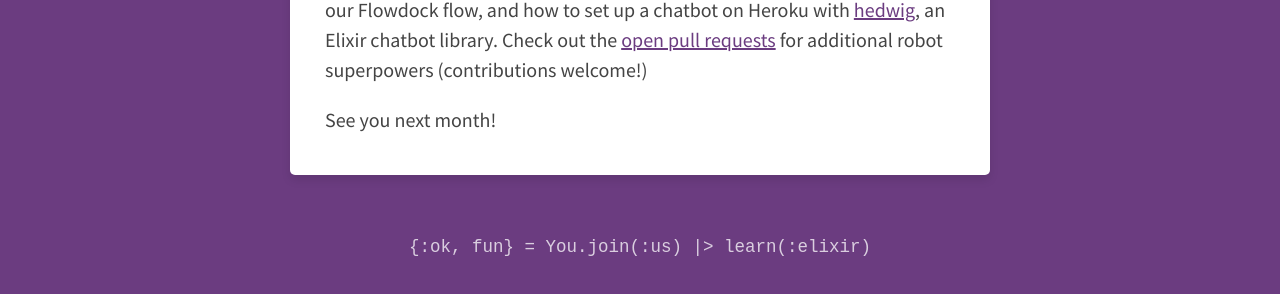
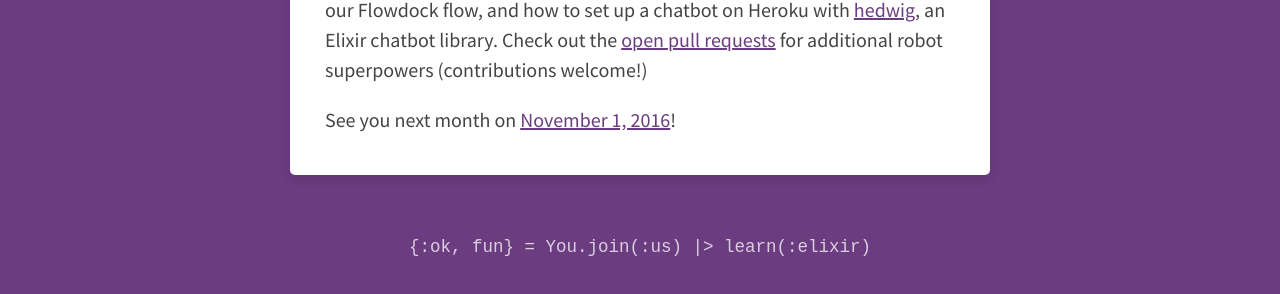
Before and after one commit to indyelixir/indyelixir.github.io, a Jekyll site: the page built from _posts/2016-10-04-recap-october-4-2016.markdown, in a window 1280 px wide. Shown: the part 1676-1970 px from the top of the page. Built offline with Jekyll 4.4.1, drawn with Linux system fonts in a browser that asks for light colours.

Commit message:
Add link to November meetup

```diff
--- a/_posts/2016-10-04-recap-october-4-2016.markdown
+++ b/_posts/2016-10-04-recap-october-4-2016.markdown
@@ -20,4 +20,4 @@ Finally, thanks to [Indy Hackers](http://indyhackers.org/) we now have a Flowdoc
 
 **Steve Grossi** introduced [elix](https://github.com/indyelixir/elix), the Elixir-powered chatbot who now inhabits our Flowdock flow, and how to set up a chatbot on Heroku with [hedwig](https://github.com/hedwig-im/hedwig), an Elixir chatbot library. Check out the [open pull requests](https://github.com/indyelixir/elix/pulls) for additional robot superpowers (contributions welcome!)
 
-See you next month!
+See you next month on [November 1, 2016](http://www.meetup.com/indyelixir/events/234644670/)!
```
